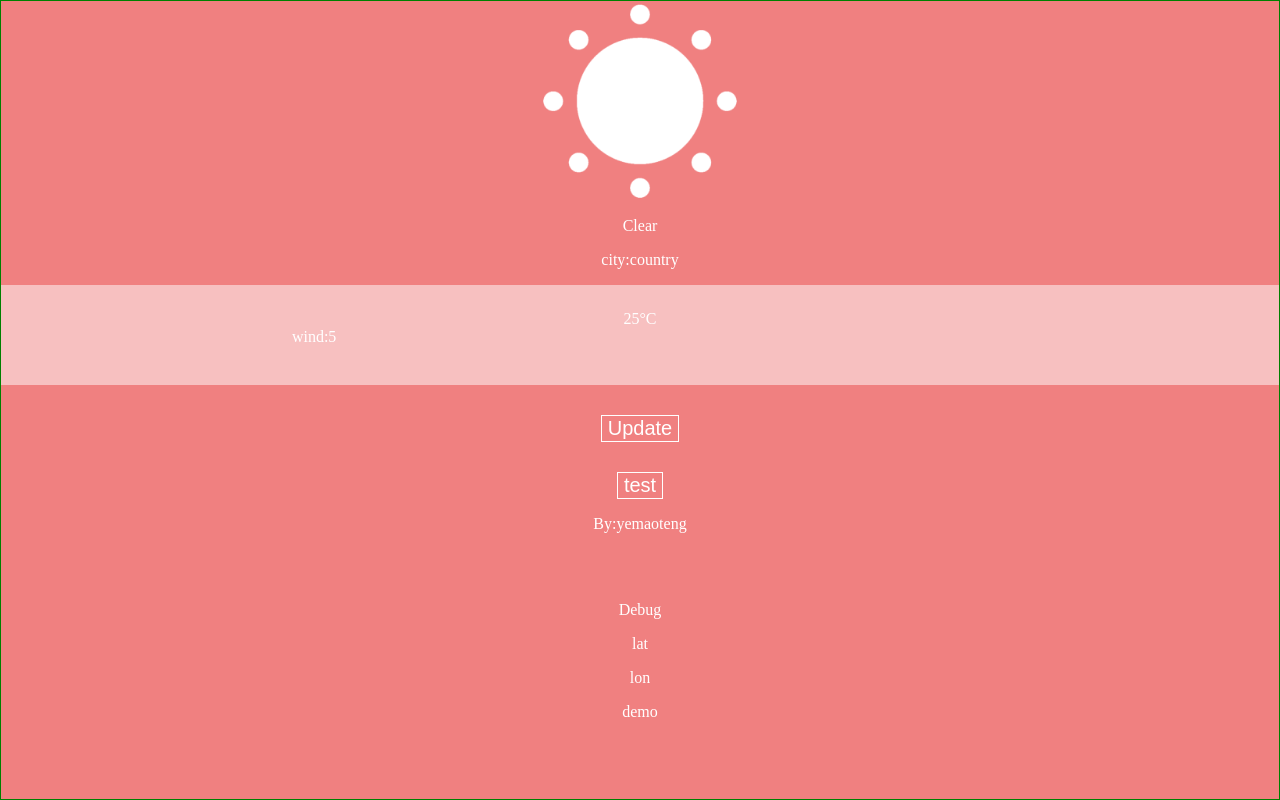
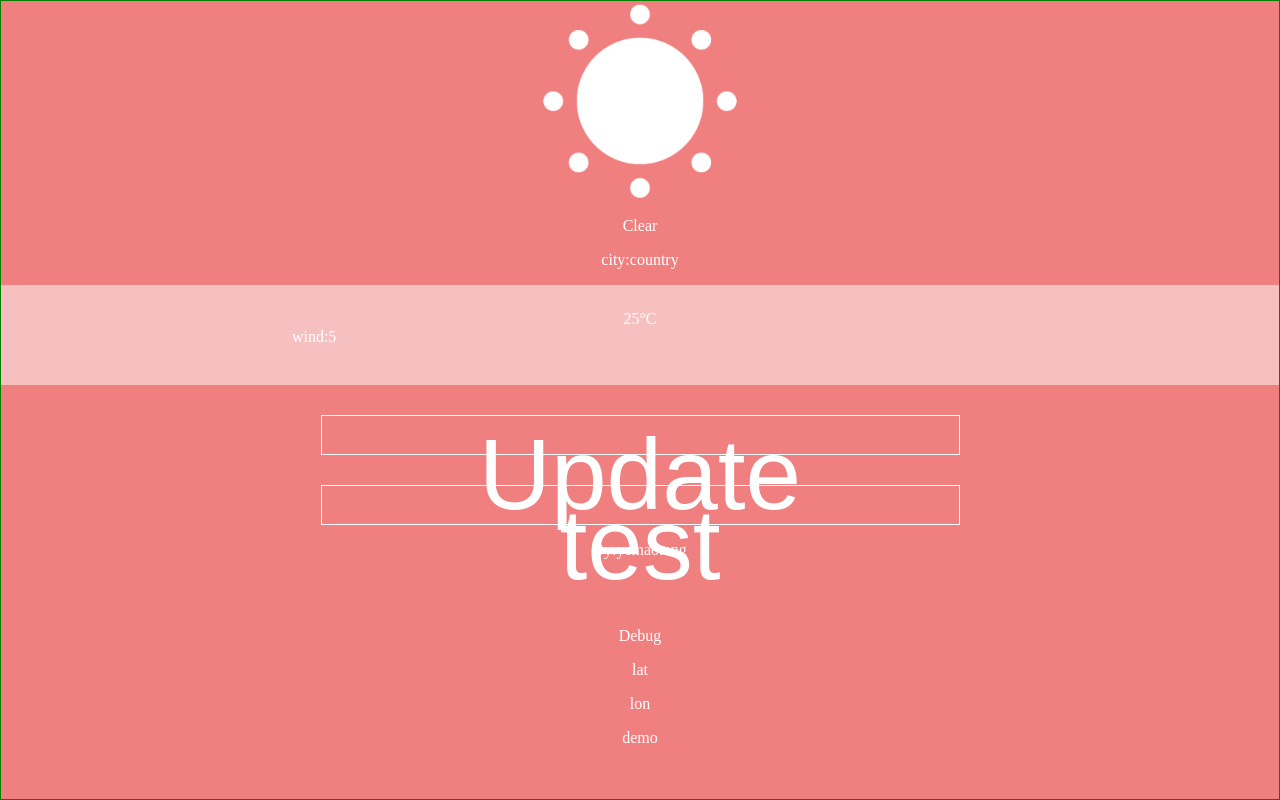
Before and after one commit to yemaoteng/weather, a plain HTML site: page index.html in a window 1280 px wide. Drawn offline with Linux system fonts and the light colour scheme.

```diff
--- a/sty.css
+++ b/sty.css
@@ -42,7 +42,7 @@
     color:white;
     width:49%;
     float: left;
-    font-size: 30px;
+    font-size: 100px;
 }
 .wind {
     width:49%;
@@ -50,13 +50,15 @@
 }
 .btn-update {
     display: block;
+    width:50%;
+    height:5%;
     margin-left: auto;
     margin-right:auto;
     margin-top: 30px;
     border:1px solid white;
     background-color: transparent;
     color:white;
-    font-size:20px;
+    font-size:100px;
 }
 .btn-update:hover {
     border:1px solid transparent;
```
Also changed, not shown: favicon.png (added).
